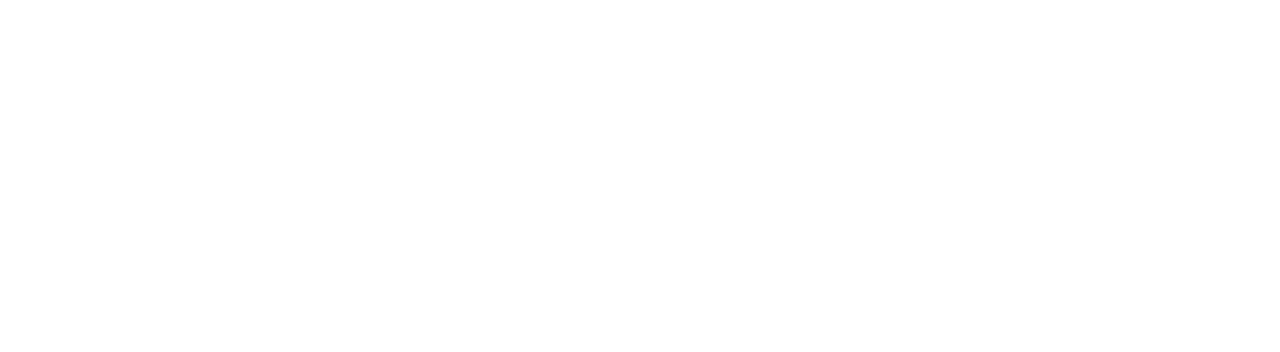
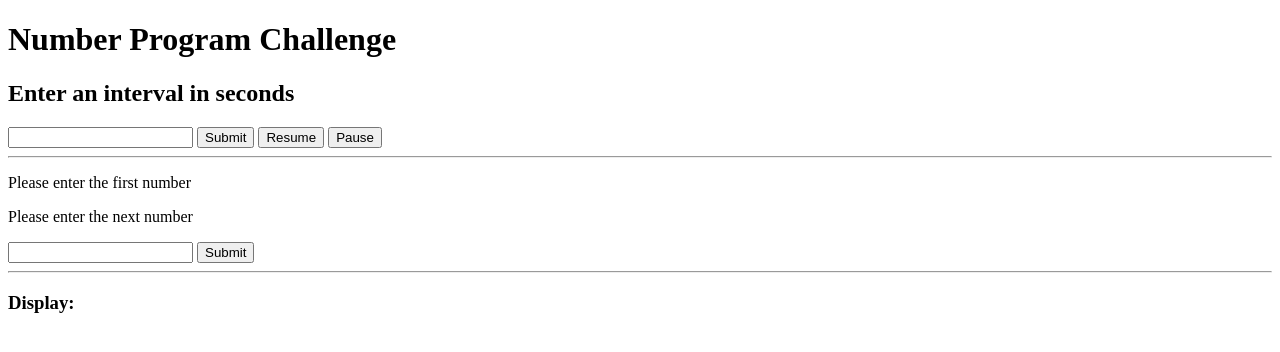
Before and after one commit to toddteis/number-program-challenge, a plain HTML site: page index.html in a window 1280 px wide. Drawn offline with Linux system fonts and the light colour scheme.

Commit message:
Added html content, inputs and buttons.

```diff
--- a/index.html
+++ b/index.html
@@ -11,7 +11,28 @@
 
 <body>
     <main>
-
+        <h1>Number Program Challenge</h1>
+        <section class="timer" id="timer">
+            <h2 class="timer-heading" id="timer-heading">Enter an interval in seconds</h2>
+            <input type="text" class="timer-text-input" id="timer-text-input">
+            <button type="submit" class="btn-timer-submit" id="btn-timer-submit">Submit</button>
+            <button class="btn-timer-resume" id="btn-timer-resume">Resume</button>
+            <button class="btn-timer-pause" id="btn-timer-pause">Pause</button>
+            <hr>
+        </section>
+        <section class="" id="">
+            <p>Please enter the first number</p>
+            <p>Please enter the next number</p>
+            <input type="text" class="input-area" id="">
+            <button>Submit</button>
+            <hr>
+        </section>
+        <section class="display" id="display">
+            <div class="display-text">
+                <h3>Display:</h3>
+                <p></p>
+            </div>
+        </section>
     </main>
     <script src="./main.js" defer></script>
 </body>
```
